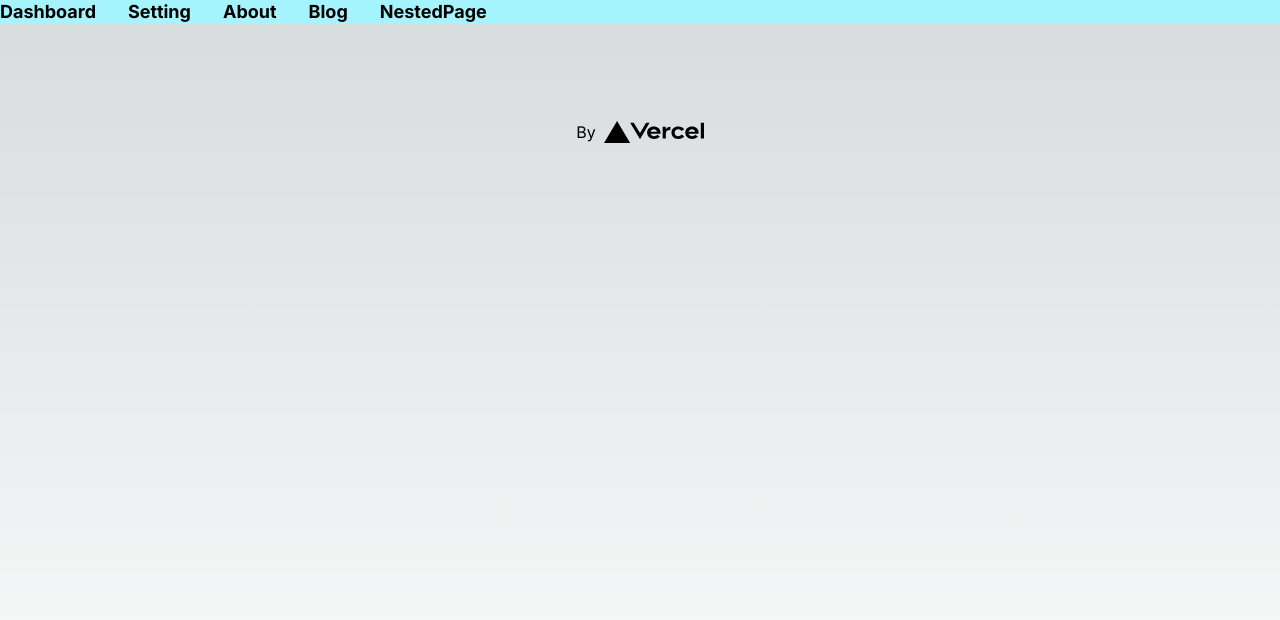
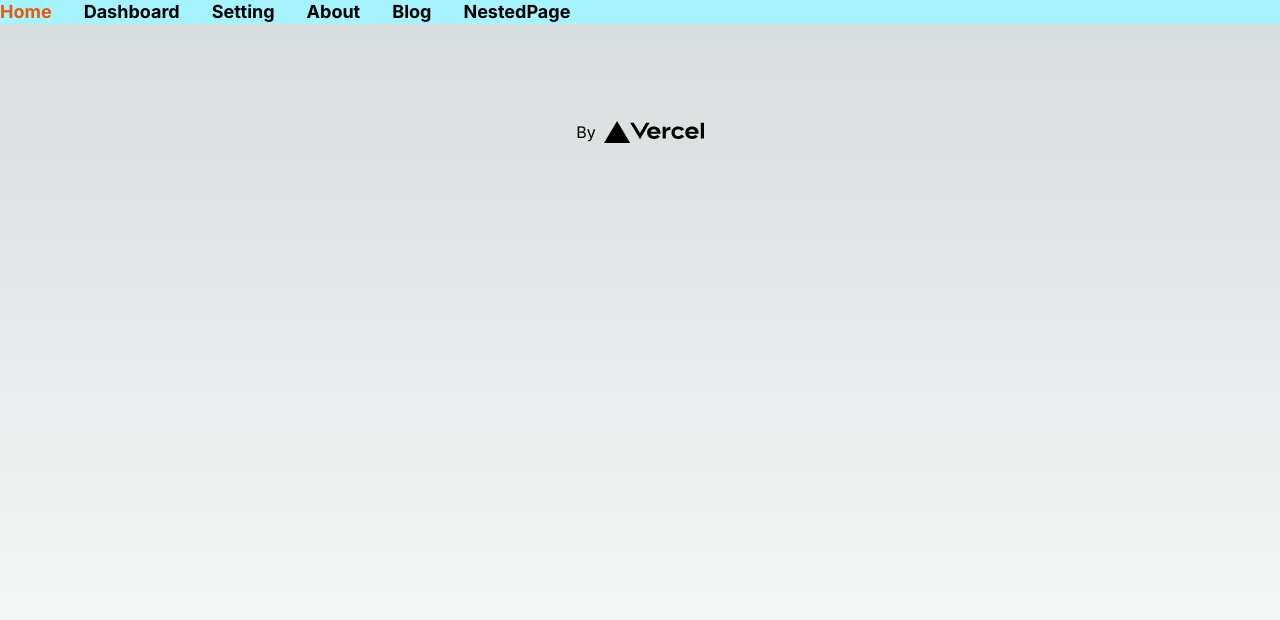
Before and after one commit to marieooq/nextjs-playground, a Next.js app: page / in a window 1280 px wide. Shown: the top 620 px of the page. Built offline with nearby package versions, Linux system fonts and the light colour scheme.

Commit message:
fixed styling for navigation

```diff
--- a/app/layout.tsx
+++ b/app/layout.tsx
@@ -19,6 +19,7 @@ export default function RootLayout({
       <body className={inter.className}>
         <Navigation
           navLinks={[
+            { href: "/", name: "Home" },
             { href: "/dashboard", name: "Dashboard" },
             { href: "/setting", name: "Setting" },
             { href: "/about", name: "About" },
--- a/app/ui/Navigation.tsx
+++ b/app/ui/Navigation.tsx
@@ -12,7 +12,7 @@ export function Navigation({ navLinks }: { navLinks: navLinksType }) {
   return (
     <div className="w-full flex items-center space-x-8 bg-cyan-200">
       {navLinks.map((link) => {
-        const isActive = pathname.startsWith(link.href);
+        const isActive = pathname === link.href;
 
         return (
           <Link
```
